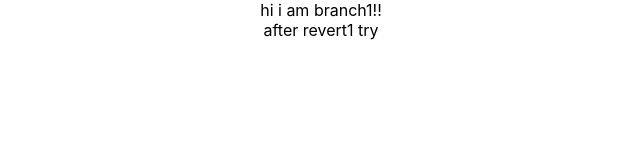
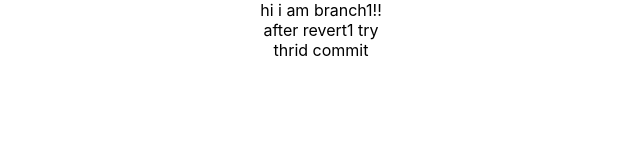
Before and after one commit to WooJuJang/git, a React (Create React App) app in the folder client/: page / in a window 1280 px wide. Shown: the top 160 px of the page, without its empty margins (319-959 px from the left). Built offline with nearby package versions, Linux system fonts and the light colour scheme.

Commit message:
thrid test

```diff
--- a/client/src/App.tsx
+++ b/client/src/App.tsx
@@ -6,6 +6,7 @@ function App() {
   return (
     <div className="App">
       hi i am branch1!!<div>after revert1 try</div>
+      <div>thrid commit</div>
     </div>
   );
 }
```
